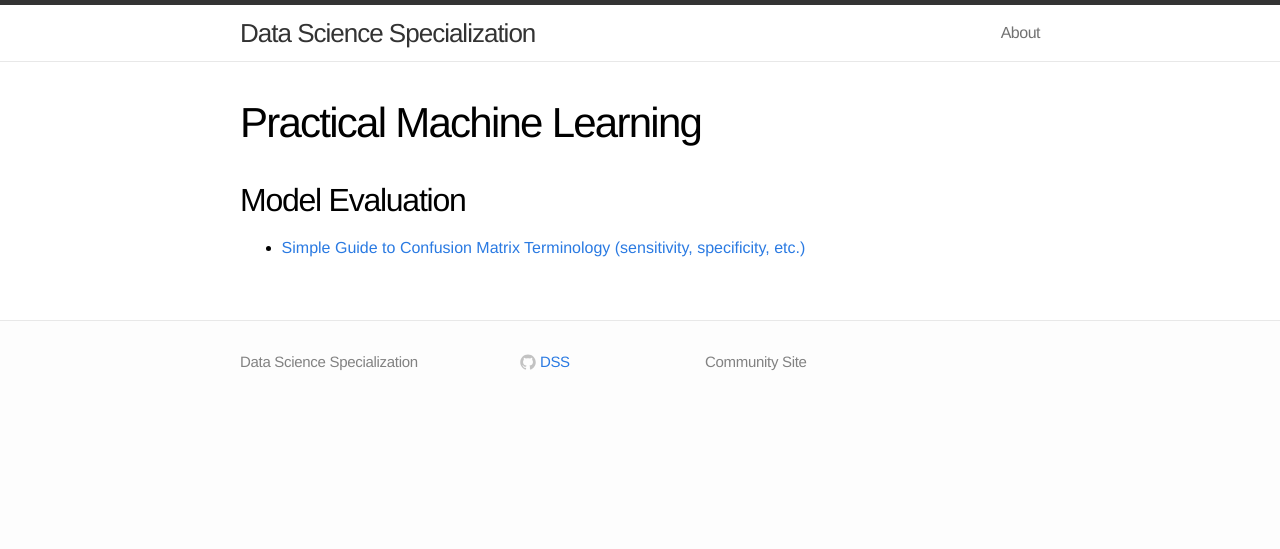
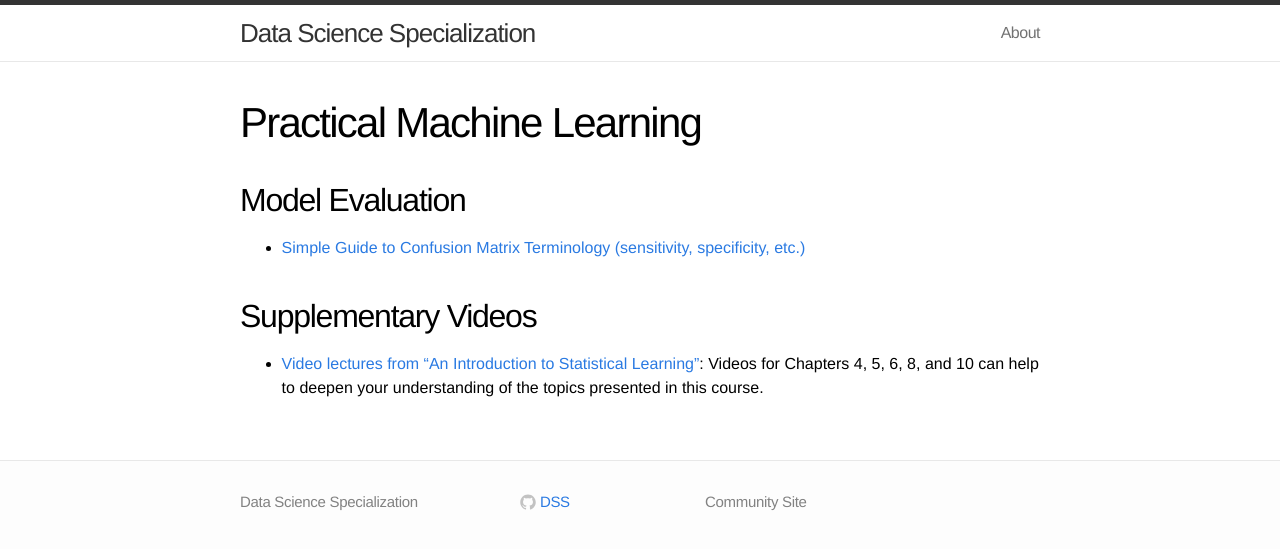
Before and after one commit to DataScienceSpecialization/DataScienceSpecialization.github.io, a Jekyll site: the page built from pml.md, in a window 1280 px wide. Shown: the top 549 px of the page. Built offline with Jekyll 4.4.1, drawn with Linux system fonts in a browser that asks for light colours.

Commit message:
add links to ISLR videos

```diff
--- a/pml.md
+++ b/pml.md
@@ -7,3 +7,7 @@ permalink: /pml/
 ## Model Evaluation
 
 - [Simple Guide to Confusion Matrix Terminology (sensitivity, specificity, etc.)](http://www.dataschool.io/simple-guide-to-confusion-matrix-terminology/)
+
+## Supplementary Videos
+
+- [Video lectures from "An Introduction to Statistical Learning"](http://www.dataschool.io/15-hours-of-expert-machine-learning-videos/): Videos for Chapters 4, 5, 6, 8, and 10 can help to deepen your understanding of the topics presented in this course.
```
Also changed, not shown: regmod.md (+4 -0 lines).
